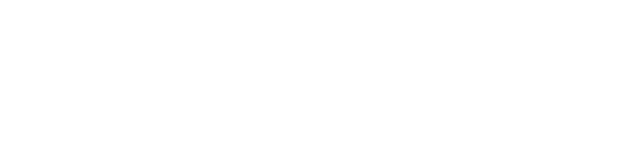
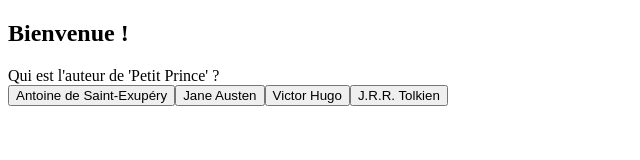
Before and after one commit to Myakii/quest, a plain HTML site: page Questions/formQuestion.html in a window 1280 px wide. Shown: the whole page, without its empty margins (0-640 px from the left). Drawn offline with Linux system fonts and the light colour scheme.

Commit message:
add js game

```diff
--- a/formQuestion.html
+++ b/Questions/formQuestion.html
@@ -4,13 +4,18 @@
     <meta charset="UTF-8">
     <meta name="viewport" content="width=device-width, initial-scale=1.0">
     <title>Questionaires</title>
+    <link rel="stylesheet" href="formQuestion.css">
 </head>
 <body>
-<div id="Questions">
+    <h2>Bienvenue !</h2>
+    <div id="Score-container">
+        <!-- Insère scores -->
+    </div>
+<div id="Questions-container">
     <!-- Insère questions -->
 </div>
-<div id="Answers">
+<div id="Answers-container">
     <!-- Insère réponses -->
 </div>
+<script src="formQuestion.js"></script>
 </body>
-</html>
--- /dev/null
+++ b/Questions/formQuestion.js
@@ -0,0 +1,69 @@
+const questions = [
+  {
+    id: 1,
+    question: "Qui est l'auteur de 'Petit Prince' ?",
+    answers: [
+      "Antoine de Saint-Exupéry",
+      "Jane Austen",
+      "Victor Hugo ",
+      "J.R.R. Tolkien",
+    ],
+    correctAnswer: 1,
+  },
+  {
+    id: 2,
+    question:
+      "Quel est le nom de la princesse qui dort pendant 100 ans dans un célèbre conte de fées ?",
+    answers: ["Cendrillon", "Aurore", "Blanche-neige", "Ariel"],
+    correctAnswer: 2,
+  },
+  {
+    id: 3,
+    question: "Quel est le plus grand océan du monde ?",
+    answers: ["Arctique", "Indien", "Atlantique", "Pacifique"],
+    correctAnswer: 4,
+  },
+];
+
+let score = 0;
+let currentQuestionIndex = 0;
+
+function DisplayQuestion() {
+  if (currentQuestionIndex < questions.length) {
+    const questionContainer = document.getElementById("Questions-container");
+    questionContainer.innerHTML = "";
+
+    const questionElement = document.createElement("div");
+    questionElement.className = "question";
+    questionElement.textContent = questions[currentQuestionIndex].question;
+    questionContainer.appendChild(questionElement);
+
+    const answersContainer = document.createElement("div");
+    answersContainer.className = "answers";
+
+    for (let i = 0; i < questions[currentQuestionIndex].answers.length; i++) {
+      const answerButton = document.createElement("button");
+      answerButton.textContent = questions[currentQuestionIndex].answers[i];
+      answerButton.addEventListener("click", function () {
+        if (i === questions[currentQuestionIndex].correctAnswer) {
+          score++;
+        }
+        if (currentQuestionIndex < questions.length - 1) {
+          currentQuestionIndex++;
+          DisplayQuestion();
+        } else {
+          DisplayScore();
+        }
+      });
+      answersContainer.appendChild(answerButton);
+    }
+    questionContainer.appendChild(answersContainer);
+  }
+}
+
+function DisplayScore() {
+  const scoreContainer = document.getElementById("Score-container");
+  scoreContainer.textContent = `Your score is: ${score} out of ${questions.length}`;
+}
+
+DisplayQuestion();
```
Also changed, not shown: Json/data.json (renamed from data.json).
